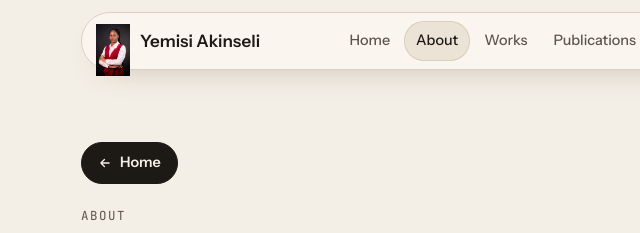
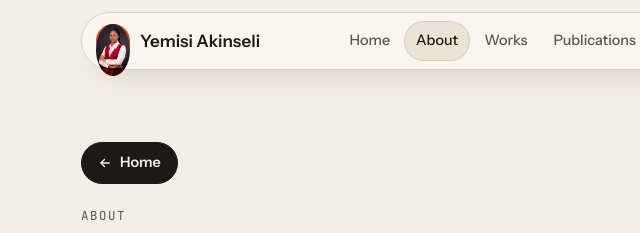
Before and after one commit to yemisiakinseli/yemisiakinseli.github.io, a plain HTML site: page about.html in a window 1280 px wide. Shown: the top 233 px of the page, 19-659 px from the left. Drawn offline with Linux system fonts and the light colour scheme.

Commit message:
Update styles.css

```diff
--- a/styles.css
+++ b/styles.css
@@ -121,6 +121,7 @@ button { cursor: pointer; }
 .nav.scrolled .nav-row { box-shadow: 0 18px 38px -20px rgba(70, 35, 12, .55); }
 .brand { display: flex; align-items: center; gap: 10px; text-decoration: none; font-weight: 600; white-space: nowrap; }
 .brand-mark { width: 34px; height: 34px; border-radius: 50%; background: var(--accent); color: var(--accent-ink); display: grid; place-items: center; font-family: var(--serif); font-weight: 700; font-size: 1.1rem; }
+.brand-mark img { width: 100%; height: 100%; border-radius: 50%; object-fit: cover; display: block; }
 .nav-links { display: flex; align-items: center; gap: 2px; }
 .nav-links a { text-decoration: none; font-size: .9rem; font-weight: 500; padding: 8px 12px; border-radius: 999px; color: var(--ink-soft); transition: background .2s, color .2s; white-space: nowrap; }
 .nav-links a:hover { color: var(--ink); background: var(--bg-tint); }
```
